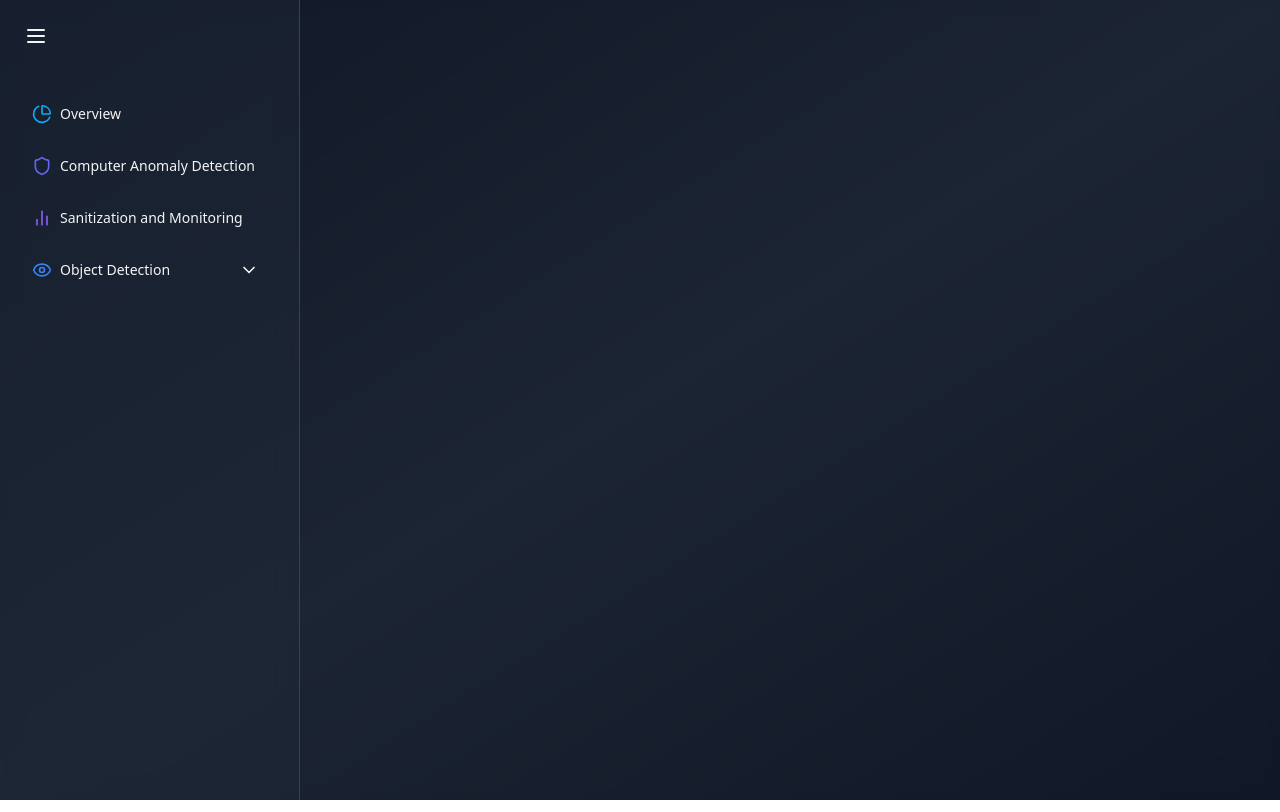
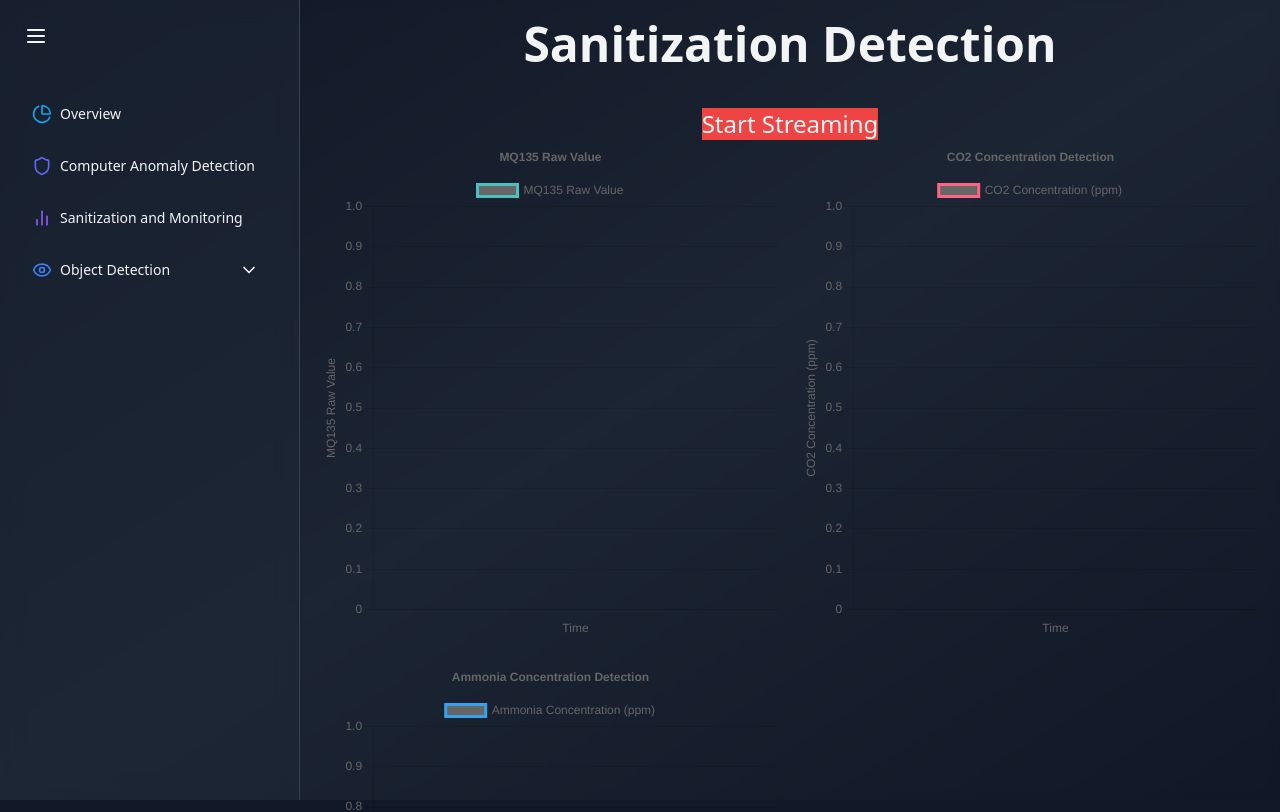
Before and after one commit to MonaMohanty/Dashboard, a React (Vite) app in the folder Frontend/: page /sanitization-monitoring in a window 1280 px wide. Shown: the top 812 px of the page. Built offline with nearby package versions, Linux system fonts and the light colour scheme.

Commit message:
anomaly and sanitization graph added

```diff
--- a/Frontend/src/App.jsx
+++ b/Frontend/src/App.jsx
@@ -8,6 +8,7 @@ import AnalyticsPage from "./pages/AnalyticsPage";
 import ImageDetection from "./components/object-detection/ImageDetection";
 import VideoDetection from "./components/object-detection/VideoDetection";
 import AnomalyDetection from "./components/AnomalyDetection/AnomalyDetection";
+import SanitizationDetection from "./components/SanitizationDetection/SanitizationDetection";
 
 function App() {
   return (
@@ -24,6 +25,10 @@ function App() {
         <Route path="/products" element={<ProductsPage />} />
         <Route path="/analytics" element={<AnalyticsPage />} />
         <Route path="/anomaly-detection" element={<AnomalyDetection />} />
+        <Route
+          path="/sanitization-monitoring"
+          element={<SanitizationDetection />}
+        />
         <Route path="/Object-Detection/Image" element={<ImageDetection />} />
         <Route path="/Object-Detection/Video" element={<VideoDetection />} />
       </Routes>
--- a/Frontend/src/components/AnomalyDetection/AnomalyDetection.jsx
+++ b/Frontend/src/components/AnomalyDetection/AnomalyDetection.jsx
@@ -16,7 +16,7 @@ const AnomalyDetection = () => {
   // Parse CSV data from backend
   const fetchData = async () => {
     const fileId = "1Xy5X4U-wDxtJhcQEpH8V0H7IGFBgKQqi"; // File ID to send
-    const maxRows = 200;
+    const maxRows = 30;
 
     // console.log('fetching data with last index as', lastFetchedIndex);
 
--- /dev/null
+++ b/Frontend/src/components/GenerateGraphs/SanitizationGraph/TimeVsElementSanitization.jsx
@@ -0,0 +1,90 @@
+import { useEffect, useState } from "react";
+import { Line } from "react-chartjs-2";
+import {
+  Chart as ChartJS,
+  CategoryScale,
+  LinearScale,
+  LineElement,
+  PointElement,
+  Title,
+  Tooltip,
+  Legend,
+} from "chart.js";
+
+// Register chart.js components
+ChartJS.register(
+  CategoryScale,
+  LinearScale,
+  LineElement,
+  PointElement,
+  Title,
+  Tooltip,
+  Legend
+);
+
+const TimeVsElementSazitization = ({ data, metric, label, title, color }) => {
+  const [chartData, setChartData] = useState(null);
+
+  useEffect(() => {
+    if (data) {
+      // Extract the timestamps and metric values
+      const times = data.map((item) =>
+        new Date(item.Timestamp).toLocaleString()
+      );
+      const metricData = data.map((item) => parseFloat(item[metric])); // Use dynamic metric
+      // console.log(metricData);
+      // Prepare chart data structure
+      setChartData({
+        labels: times,
+        datasets: [
+          {
+            label: label || metric,
+            data: metricData,
+            borderColor: color || "rgba(75, 192, 192, 1)",
+            backgroundColor: color ? `${color}0.2` : "rgba(75, 192, 192, 0.2)",
+            fill: false,
+            tension: 0.1,
+          },
+        ],
+      });
+    }
+  }, [data, metric, label, color]);
+
+  return (
+    <div className="min-w-full min-h-[500px]">
+      {chartData ? (
+        <Line
+          data={chartData}
+          options={{
+            responsive: true,
+            maintainAspectRatio: false,
+            scales: {
+              x: {
+                title: {
+                  display: true,
+                  text: "Time",
+                },
+              },
+              y: {
+                title: {
+                  display: true,
+                  text: label || metric,
+                },
+              },
+            },
+            plugins: {
+              title: {
+                display: true,
+                text: title || `${metric} Over Time`,
+              },
+            },
+          }}
+        />
+      ) : (
+        <p>Loading data...</p>
+      )}
+    </div>
+  );
+};
+
+export default TimeVsElementSazitization;
--- a/Frontend/src/components/SanitizationDetection/SanitizationDetection.jsx
+++ b/Frontend/src/components/SanitizationDetection/SanitizationDetection.jsx
@@ -1,7 +1,8 @@
 import axios from "axios";
 import { useState, useEffect, useRef } from "react";
-import TimeVsElementGraph from "../GenerateGraphs/TimeVsElementGraph/TimeVsElementGraph";
-import DataVsAnomaliesGraph from "../GenerateGraphs/DataVsAnomaliesGraph/DataVsAnomaliesGraph";
+// import TimeVsElementGraph from "../GenerateGraphs/TimeVsElementGraph/TimeVsElementGraph";
+import TimeVsElementSazitization from "../GenerateGraphs/SanitizationGraph/TimeVsElementSanitization";
+// import DataVsAnomaliesGraph from "../GenerateGraphs/DataVsAnomaliesGraph/DataVsAnomaliesGraph";
 
 const SanitizationDetection = () => {
   const [data, setData] = useState([]);
@@ -15,14 +16,14 @@ const SanitizationDetection = () => {
 
   // Parse CSV data from backend
   const fetchData = async () => {
-    const fileId = "1Xy5X4U-wDxtJhcQEpH8V0H7IGFBgKQqi"; // File ID to send
-    const maxRows = 200;
+    const fileId = "1XQ867NlPleUCzRm2weroUm9ZfPJQywCz"; // File ID to send
+    const maxRows = 50;
 
     // console.log('fetching data with last index as', lastFetchedIndex);
 
     try {
       const response = await axios.get(
-        `http://localhost:5000/fetch-csv?fileId=${fileId}&maxRows=${maxRows}&startIndex=${lastFetchedIndexRef.current}`,
+        `http://localhost:5000/fetch-data?fileId=${fileId}&maxRows=${maxRows}&startIndex=${lastFetchedIndexRef.current}`,
         {
           responseType: "text",
         }
@@ -98,7 +99,7 @@ const SanitizationDetection = () => {
   return (
     <div className="w-full px-5 my-5 z-10 min-h-screen">
       <h2 className="text-center font-bold text-5xl mb-10">
-        Get Data to Analyse your Machine
+        Sanitization Detection
       </h2>
       <div className="text-center space-x-5">
         <button
@@ -160,96 +161,42 @@ const SanitizationDetection = () => {
           </div>
 
           <div className="w-full grid grid-cols-1 md:grid-cols-2 gap-5">
-            <TimeVsElementGraph
+            <TimeVsElementSazitization
               data={data}
-              metric="cpu_temperature"
-              label="CPU Temperature (°C)"
-              title="CPU Temperature Over Time"
+              metric="MQ135 Raw Value"
+              label="MQ135 Raw Value"
+              title="MQ135 Raw Value"
+              color="rgba(75, 192, 192, 1)"
+            />
+            <TimeVsElementSazitization
+              data={data}
+              metric="CO2 Concentration (ppm)"
+              label="CO2 Concentration (ppm)"
+              title="CO2 Concentration Detection"
               color="rgba(255, 99, 132, 1)"
             />
-            <TimeVsElementGraph
+            <TimeVsElementSazitization
               data={data}
-              metric="cpu_usage"
-              label="CPU Usage (%)"
-              title="CPU Usage Over Time"
+              metric="Ammonia Concentration (ppm)"
+              label="Ammonia Concentration (ppm)"
+              title="Ammonia Concentration Detection"
               color="rgba(54, 162, 235, 1)"
             />
-            <TimeVsElementGraph
+
+            {/* <DataVsAnomaliesGraph
               data={data}
-              metric="battery_level"
-              label="Battery Level (%)"
-              title="Battery Level Over Time"
-              color="rgba(75, 192, 192, 1)"
+              property="cpu_temperature"
+              label="CPU Temperature (°C)"
+              yLabel="CPU Temperature (°C)"
+              normalColor="rgba(54, 162, 235, 1)"
             />
-            <TimeVsElementGraph
-              data={data}
-              metric="cpu_load"
-              label="CPU Load"
-              title="CPU Load Over Time"
-              color="rgba(153, 102, 255, 1)"
-            />
-            <TimeVsElementGraph
-              data={data}
-              metric="memory_usage"
-              label="Memory Usage (%)"
-              title="Memory Usage Over Time"
-              color="rgba(255, 159, 64, 1)"
-            />
-            <TimeVsElementGraph
-              data={data}
-              metric="cpu_power"
-              label="CPU Power (W)"
-              title="CPU Power Over Time"
-              color="rgba(255, 99, 132, 1)"
-            />
-
             <DataVsAnomaliesGraph
               data={data}
               property="cpu_temperature"
               label="CPU Temperature (°C)"
               yLabel="CPU Temperature (°C)"
               normalColor="rgba(54, 162, 235, 1)"
-            />
-
-            <DataVsAnomaliesGraph
-              data={data}
-              property="cpu_load"
-              label="CPU Load"
-              yLabel="CPU Load (%)"
-              normalColor="rgba(75, 192, 192, 1)"
-            />
-
-            <DataVsAnomaliesGraph
-              data={data}
-              property="memory_usage"
-              label="Memory Usage (%)"
-              yLabel="Memory Usage (%)"
-              normalColor="rgba(153, 102, 255, 1)"
-            />
-
-            <DataVsAnomaliesGraph
-              data={data}
-              property="cpu_power"
-              label="CPU Power (W)"
-              yLabel="CPU Power (W)"
-              normalColor="rgba(255, 159, 64, 1)"
-            />
-
-            <DataVsAnomaliesGraph
-              data={data}
-              property="battery_level"
-              label="Battery Level (%)"
-              yLabel="Battery Level (%)"
-              normalColor="rgba(54, 162, 235, 1)"
-            />
-
-            <DataVsAnomaliesGraph
-              data={data}
-              property="cpu_usage"
-              label="CPU Usage (%)"
-              yLabel="CPU Usage (%)"
-              normalColor="rgba(255, 205, 86, 1)"
-            />
+            /> */}
           </div>
         </div>
       )}
```
Also changed, not shown: 1 other file (tests, documents, lock files or other folders).
